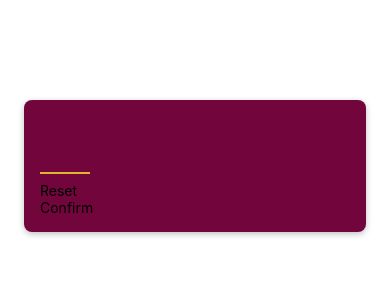
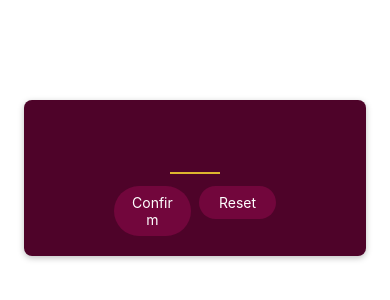
Before and after one commit to juanpablohdzm/ReactNativeProjects, a React Native app in the folder GuessNumberGame/: screen / in a window 390 px wide. Shown: the top 300 px of the page. Built offline with nearby package versions, Linux system fonts and the light colour scheme.

Commit message:
improving the buttons using layout flex.

```diff
--- a/GuessNumberGame/components/PrimaryButton.js
+++ b/GuessNumberGame/components/PrimaryButton.js
@@ -1,11 +1,42 @@
-import { View, Text } from "react-native";
+import { View, Text, Pressable, StyleSheet } from "react-native";
 
 export default function PrimaryButton(props) {
   return (
-    <View>
-      <Text>{props.children}</Text>
+    <View style={styles.buttonOuterContainer}>
+      <Pressable
+        style={({ pressed }) =>
+          pressed
+            ? [styles.pressed, styles.buttonInnerContainer]
+            : styles.buttonInnerContainer
+        }
+        onPress={() => console.log("hello")}
+        android_ripple={{ color: "#690437" }}
+      >
+        <Text style={styles.buttonText}>{props.children}</Text>
+      </Pressable>
     </View>
   );
 }
 
 ///Children is the text between tags <>Hello</> children = hello
+
+const styles = StyleSheet.create({
+  buttonOuterContainer: {
+    borderRadius: 28,
+    margin: 4,
+    overflow: "hidden",
+  },
+  buttonInnerContainer: {
+    backgroundColor: "#72063c",
+    paddingVertical: 8,
+    paddingHorizontal: 16,
+    elevation: 2,
+  },
+  buttonText: {
+    color: "white",
+    textAlign: "center",
+  },
+  pressed: {
+    opacity: 0.75,
+  },
+});
--- a/GuessNumberGame/components/screens/StartGameScreen.js
+++ b/GuessNumberGame/components/screens/StartGameScreen.js
@@ -9,27 +9,41 @@
         maxLength={2}
         keyboardType={"number-pad"}
         autoCapitalize="none"
-        autoCorrect = {false}
+        autoCorrect={false}
       />
-      <PrimaryButton>Reset</PrimaryButton>
-      <PrimaryButton>Confirm</PrimaryButton>
+      <View style={styles.buttonsContainer}>
+        <View style={styles.buttonContainer}>
+          <PrimaryButton>Reset</PrimaryButton>
+        </View>
+        <View style={styles.buttonContainer}>
+          <PrimaryButton>Confirm</PrimaryButton>
+        </View>
+      </View>
     </View>
   );
 }
 
 const styles = StyleSheet.create({
   inputContainer: {
+    justifyContent: "center", //Main axis in this case vertical
+    alignItems: "center", //Secondary axis in this case horizontal
     marginTop: 100,
     marginHorizontal: 24,
     padding: 16,
     borderRadius: 8,
-    backgroundColor: "#72063c",
+    backgroundColor: "#4e0329",
     elevation: 4, //Android specific shadow
     //iOS specific shadow
     shadowColor: "black",
     shadowOffset: { width: 0, height: 2 },
     shadowRadius: 6,
     shadowOpacity: 0.25,
+  },
+  buttonsContainer: {
+    flexDirection: "row-reverse",
+  },
+  buttonContainer: {
+    flex: 1,
   },
   numberInput: {
     height: 50,
```
